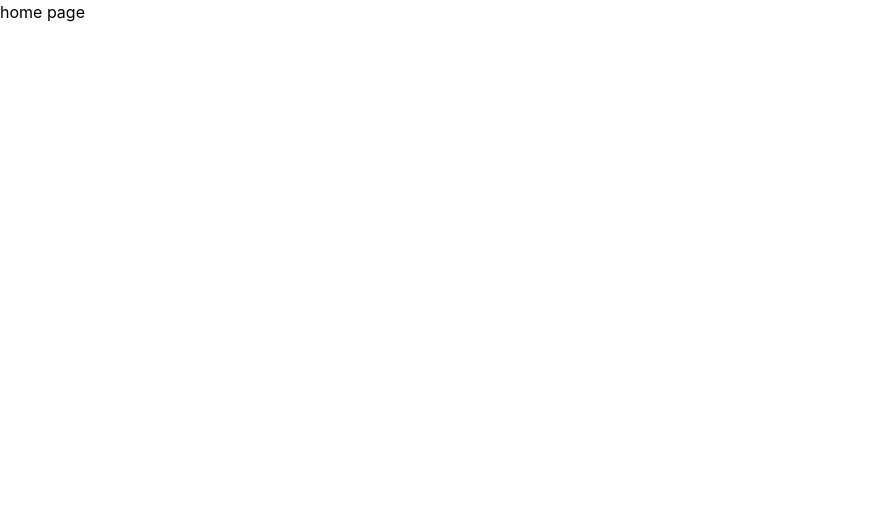
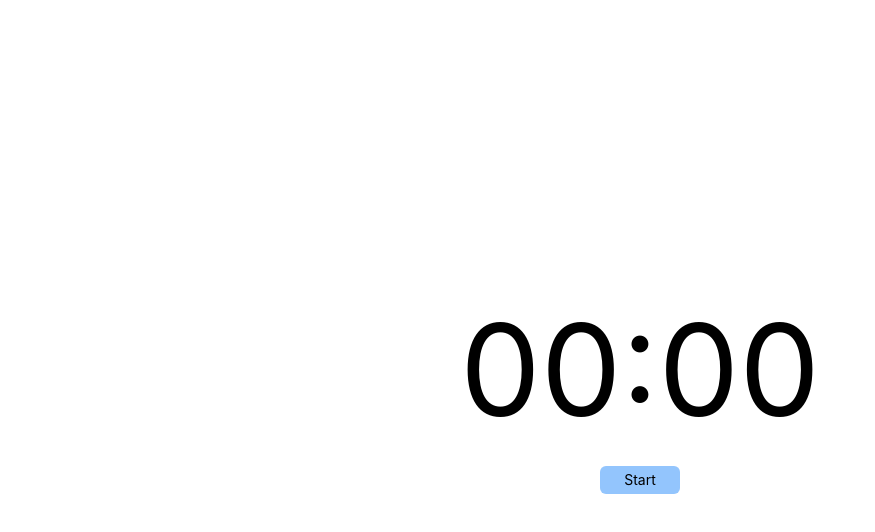
Before and after one commit to CipherSpell/timetracker, a Next.js app in the folder landing/: page / in a window 1280 px wide. Shown: the top 532 px of the page, without its empty margins (0-875 px from the left). Built offline with nearby package versions, Linux system fonts and the light colour scheme.

Commit message:
feat(landing): added timetracker component

```diff
--- a/landing/src/app/page.tsx
+++ b/landing/src/app/page.tsx
@@ -1,3 +1,9 @@
+import Timetracker from '../components/Timetracker'
+
 export default function Home() {
-  return <div className=''>home page</div>
+  return (
+    <div className=''>
+      <Timetracker />
+    </div>
+  )
 }
--- /dev/null
+++ b/landing/src/components/Timetracker.tsx
@@ -0,0 +1,36 @@
+'use client'
+
+import { useState } from 'react'
+
+interface TimerProps {
+  minutes?: number
+}
+
+const Timetracker: React.FC<TimerProps> = ({ minutes }) => {
+  const [started, setStarted] = useState<boolean>(false)
+  const [time, setTime] = useState<string>('00:00')
+
+  const handleClick = () => {
+    setStarted(!started)
+  }
+
+  return (
+    <div className='flex flex-col min-h-screen justify-center items-center'>
+      <div className='text-9xl mb-8'>{time}</div>
+      <div className='w-20'>
+        <button
+          className={
+            started
+              ? 'bg-red-300 rounded-md w-full text-sm py-1'
+              : 'bg-blue-300 rounded-md w-full text-sm py-1'
+          }
+          onClick={() => handleClick()}
+        >
+          {started ? 'Pause' : 'Start'}
+        </button>
+      </div>
+    </div>
+  )
+}
+
+export default Timetracker
```
